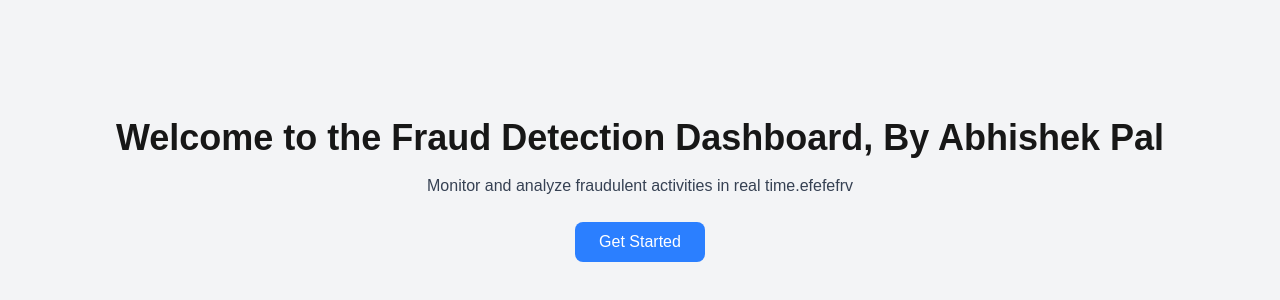
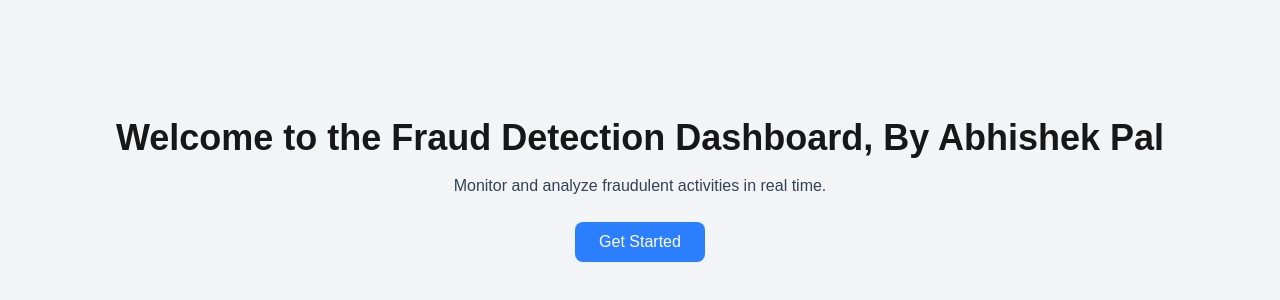
Before and after one commit to Abhipal7500/Frauddetectiondashboard, a Next.js app: page / in a window 1280 px wide. Shown: the part 210-510 px from the top of the page. Built offline with nearby package versions, Linux system fonts and the light colour scheme.

Commit message:
Changes done

```diff
--- a/app/page.js
+++ b/app/page.js
@@ -7,7 +7,7 @@ export default function HomePage() {
   return (
     <div className="flex flex-col items-center justify-center h-screen bg-gray-100">
       <h1 className="text-4xl font-bold mb-4">Welcome to the Fraud Detection Dashboard, By Abhishek Pal</h1>
-      <p className="text-gray-700 mb-6">Monitor and analyze fraudulent activities in real time.efefefrv</p>
+      <p className="text-gray-700 mb-6">Monitor and analyze fraudulent activities in real time.</p>
       <button
         className="px-6 py-2 bg-blue-500 text-white rounded-lg hover:bg-blue-600 transition"
         onClick={() => router.push("/login")}
```
